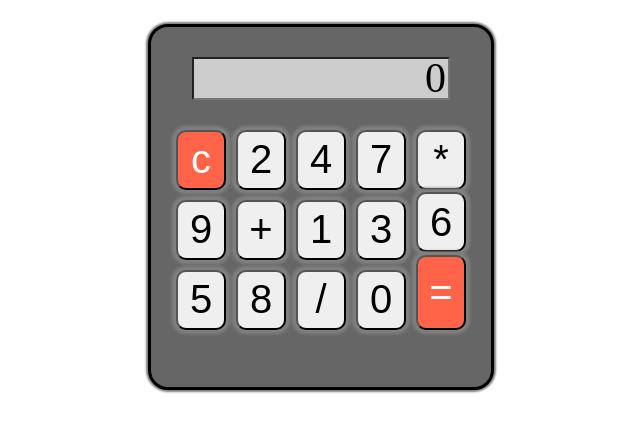
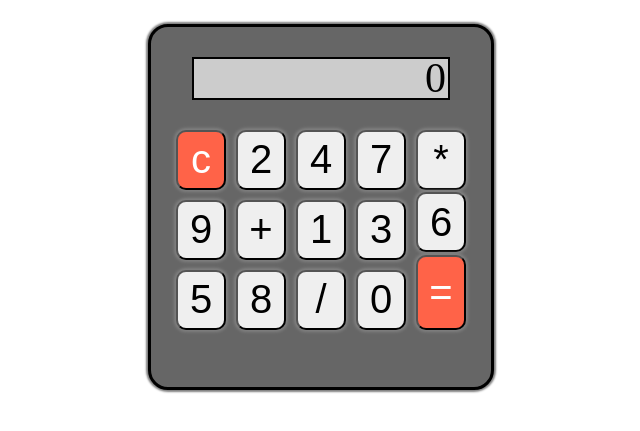
Before and after one commit to kunalsonwane77/assignment-18, a plain HTML site: page index.html in a window 1280 px wide. Shown: the part 77-508 px from the top of the page, without its empty margins (319-959 px from the left). Drawn offline with Linux system fonts and the light colour scheme; a web font is replaced by a local one.

Commit message:
changes in button

```diff
--- a/index.html
+++ b/index.html
@@ -25,6 +25,7 @@
         }
 
         .screen{
+        border: 2px solid black;
         background-color: #cccccc;
         text-align: right ;
         height: 37px;
@@ -52,7 +53,7 @@
        height: 60px;
        width: 50px;
        cursor: pointer;
-       box-shadow: 0 0 3px 4px gray;
+       box-shadow: 0 0 3px 2px gray;
         }
         .btn:hover{
         border: 2px solid black;
```
